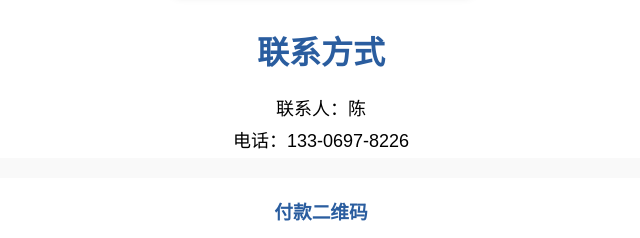
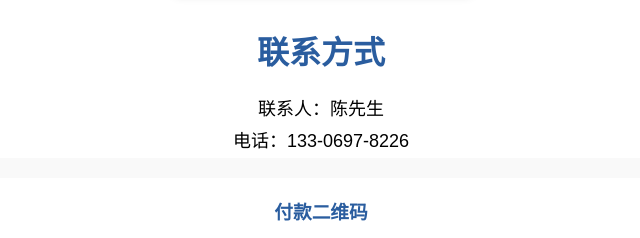
Before and after one commit to fengzi91024/sydxmy.top, a plain HTML site: page index.html in a window 1280 px wide. Shown: the part 1253-1491 px from the top of the page, 319-959 px from the left. Drawn offline with Linux system fonts and the light colour scheme.

Commit message:
修改联系人

```diff
--- a/index.html
+++ b/index.html
@@ -35,7 +35,7 @@
     <div class="section">
         <h1> 联系方式</h1>
         <div class="contact">
-            联系人：陈<br>
+            联系人：陈先生<br>
             电话：133-0697-8226
         </div>
     </div>
```
